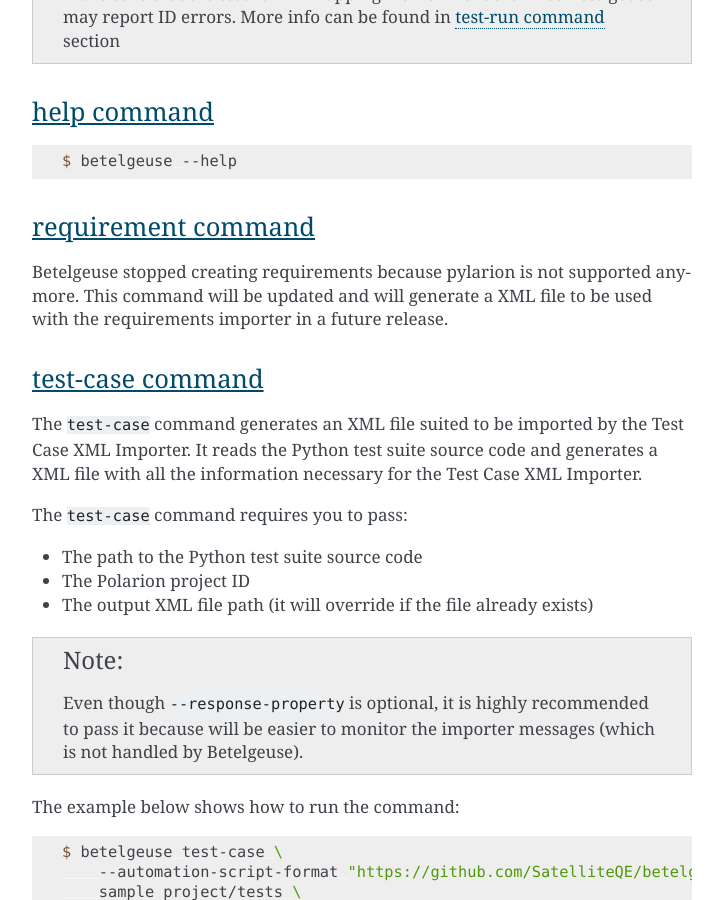
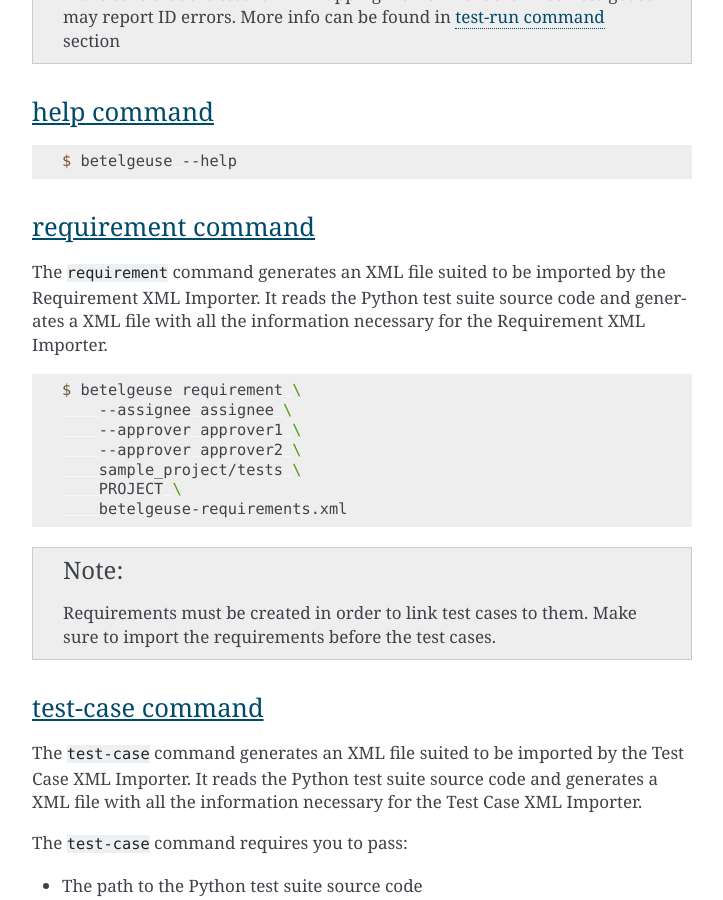
Before and after one commit to SatelliteQE/betelgeuse, a Sphinx documentation site: the page built from docs/index.rst, in a window 1280 px wide and 900 px high, scrolled down 4059 px. Shown: the whole window, without its empty margins (388-1111 px from the left). Built offline with Sphinx 7.4.7, drawn with Linux system fonts in a browser that asks for light colours.

Commit message:
Add docs for the requirement command

```diff
--- a/docs/index.rst
+++ b/docs/index.rst
@@ -188,9 +188,25 @@
 requirement command
 -------------------
 
-Betelgeuse stopped creating requirements because pylarion is not supported
-anymore. This command will be updated and will generate a XML file to be used
-with the requirements importer in a future release.
+The ``requirement`` command generates an XML file suited to be imported by the
+Requirement XML Importer. It reads the Python test suite source code and
+generates a XML file with all the information necessary for the Requirement XML
+Importer.
+
+.. code-block:: console
+
+    $ betelgeuse requirement \
+        --assignee assignee \
+        --approver approver1 \
+        --approver approver2 \
+        sample_project/tests \
+        PROJECT \
+        betelgeuse-requirements.xml
+
+.. note::
+
+    Requirements must be created in order to link test cases to them. Make sure
+    to import the requirements before the test cases.
 
 test-case command
 -----------------
```
